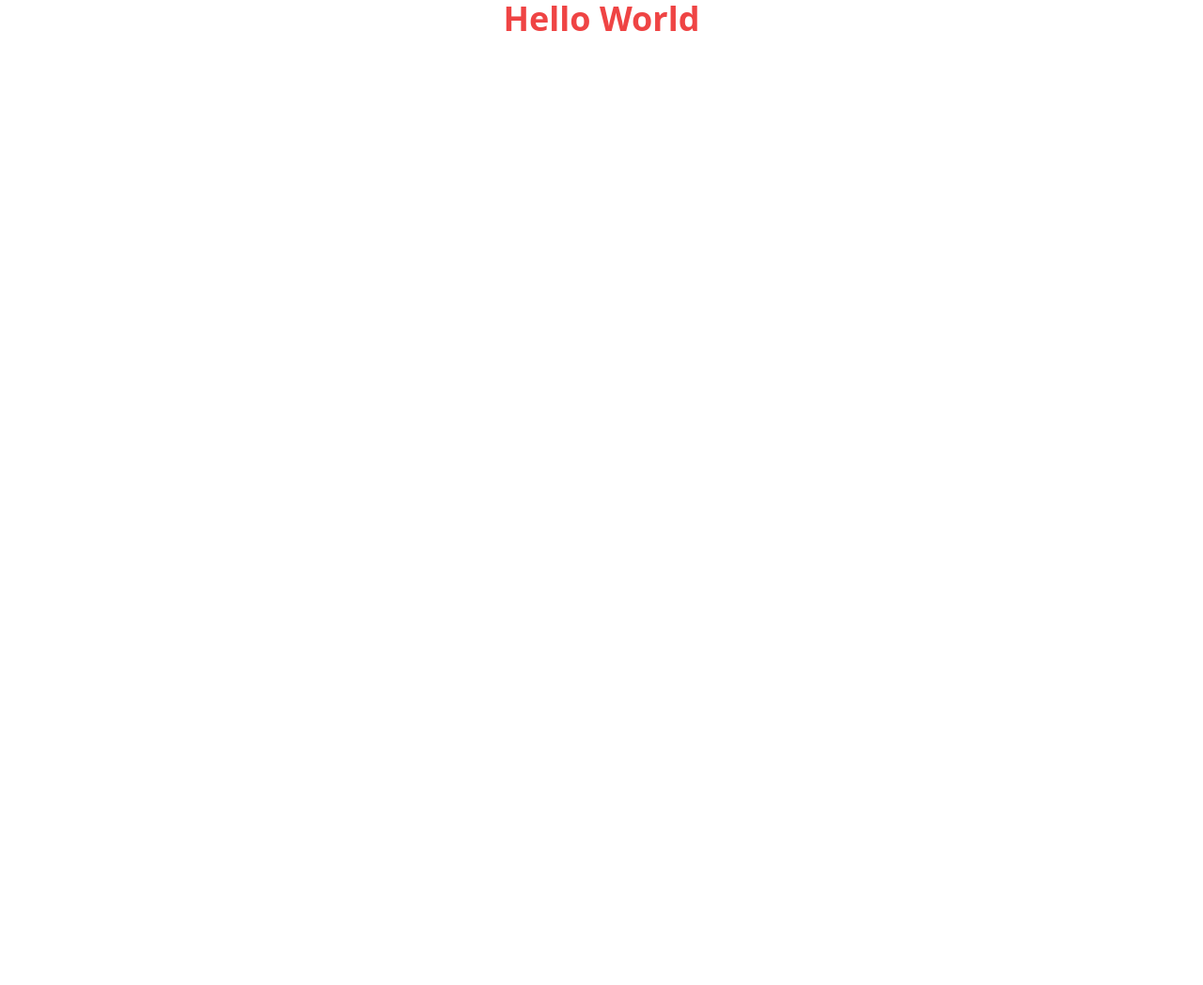
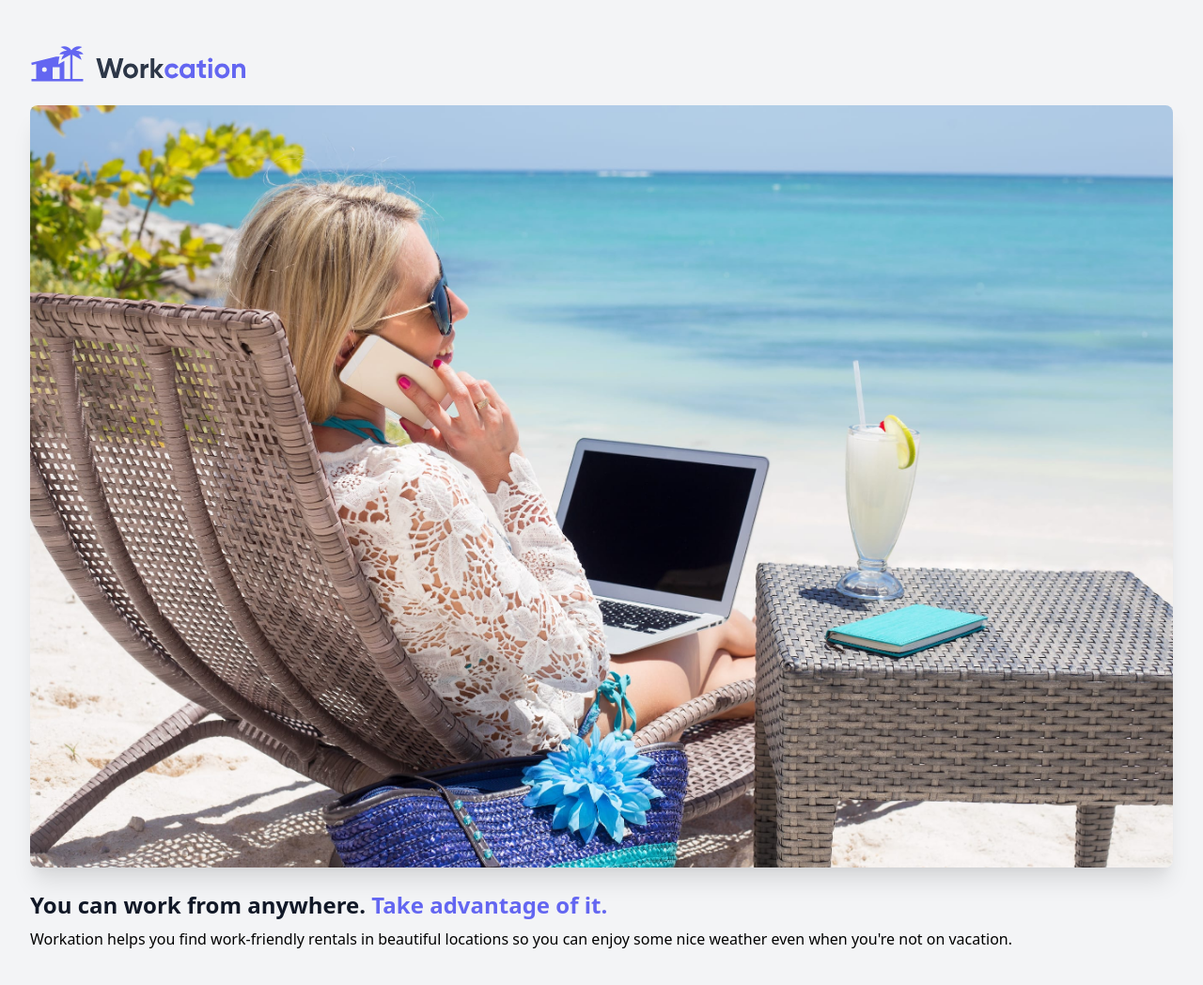
Before and after one commit to jro31/-tailwind-demo, a website built with Vite: page index.html in a window 1280 px wide. Shown: the whole page at 94% size. Before the commit the page ends 800 px from the top, so only its background shows below. Built offline with nearby package versions, Linux system fonts and the light colour scheme.

Commit message:
Examples of adding padding, margins, height, border-radius (with 'rounded'), box-shadow (with 'shadow'), text color, text size, and font weight

```diff
--- a/index.html
+++ b/index.html
@@ -6,7 +6,27 @@
     <title>Document</title>
     <link href="/css/tailwind.css" rel="stylesheet" />
   </head>
-  <body>
-    <h1 class="text-4xl font-bold text-center text-red-500">Hello World</h1>
+  <body class="bg-gray-100">
+    <div class="px-8 py-12">
+      <img class="h-10" src="/img/logo.svg" alt="Workation" />
+      <img
+        class="mt-6 rounded-lg shadow-xl"
+        src="/img/beach-work.jpg"
+        alt="Woman workationing on the beach"
+      />
+      <h1 class="mt-6 text-2xl font-bold text-gray-900">
+        You can work from anywhere. <span class="text-indigo-500">Take advantage of it.</span>
+      </h1>
+      <p class="mt-2">
+        Workation helps you find work-friendly rentals in beautiful locations so you can enjoy some
+        nice weather even when you're not on vacation.
+      </p>
+    </div>
   </body>
 </html>
+
+<!-- pl - padding-left, pr - padding-right, px - padding-left-and-right, py - padding-top-and-bottom etc -->
+<!-- m - margin, mt - margin-top etc -->
+<!-- h - height -->
+<!-- rounded - border-radius -->
+<!-- shadow - box-shadow -->
```
Also changed, not shown: img/beach-work.jpg (added), img/logo.svg (added).
